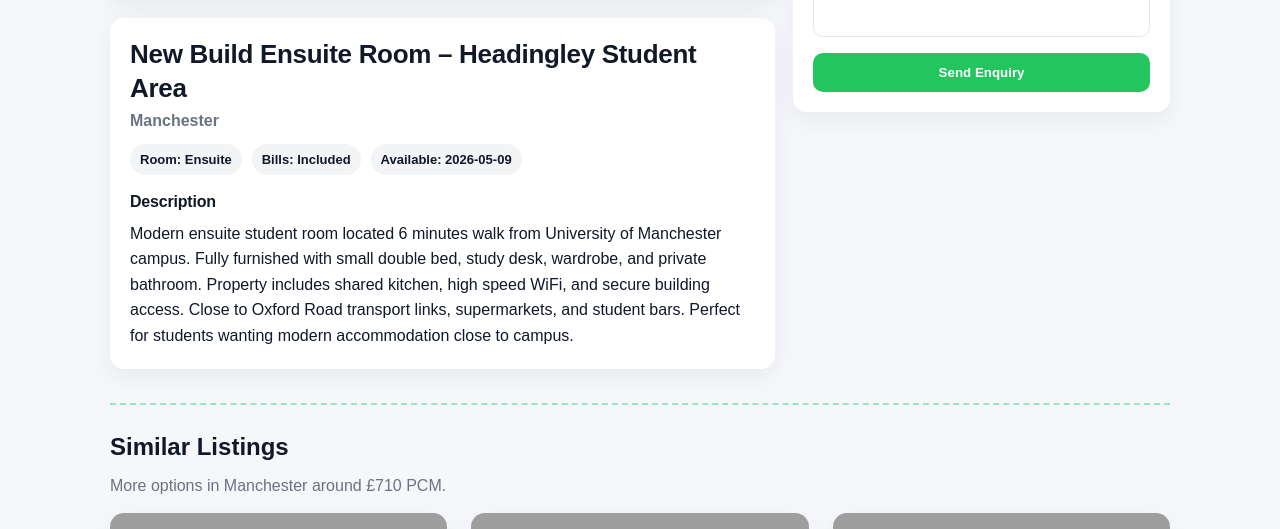
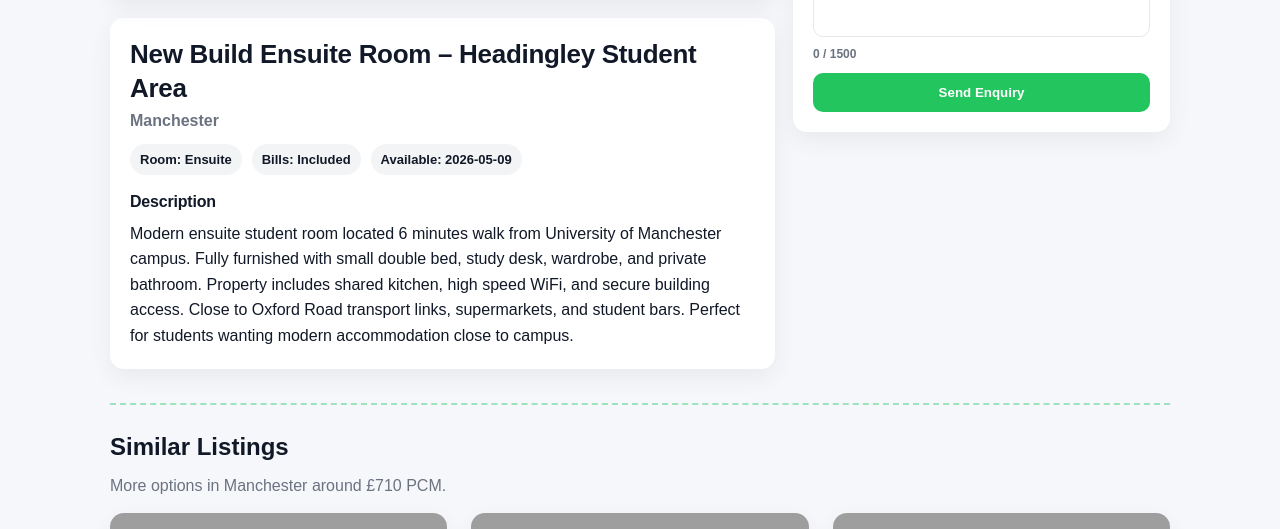
Before and after one commit to joehindle/certiliving-website, a Flask app: page /listings/5 in a window 1280 px wide. Shown: the part 465-994 px from the top of the page. Run offline with Flask 3, Linux system fonts and the light colour scheme; data comes from the database, SQL or seed files in the repository; both versions use the stored data as it was after the commit; parts of the project's set-up code (start-up, migrations or seed data) failed here and were passed over; grey boxes are pictures that could not be loaded.

Commit message:
Improve enquiry form UX with 1500-char limit and clearer counter guidance

```diff
--- a/app/listings.py
+++ b/app/listings.py
@@ -23,7 +23,7 @@ def _validate_enquiry_form(name, email, message):
         return "Message is required."
     if len(name) > 100:
         return "Name is too long."
-    if len(message) > 2000:
+    if len(message) > 1500:
         return "Message is too long."
     if not re.match(r"[^@]+@[^@]+\.[^@]+", email):
         return "Invalid email address."
@@ -332,6 +332,10 @@ def detail(listing_id):
                 _send_enquiry_email(listing, name, email, message)
                 flash("Enquiry sent!", "success")
             except Exception:
+                current_app.logger.exception(
+                    "Failed to send enquiry email for listing_id=%s",
+                    listing_id,
+                )
                 flash("Enquiry saved, but email notification failed.", "error")
             return redirect(url_for('listings.detail', listing_id=listing_id))
 
--- a/app/static/css/style.css
+++ b/app/static/css/style.css
@@ -629,6 +629,22 @@ main { flex: 1; }
 
 .field textarea { resize: none; }
 
+.char-counter {
+  display: block;
+  margin-top: 6px;
+  font-size: 12px;
+  font-weight: 600;
+  color: var(--muted);
+}
+
+.char-counter.is-warning {
+  color: #b45309;
+}
+
+.char-counter.is-danger {
+  color: #b91c1c;
+}
+
 @media (max-width: 900px) {
   .container {
     padding-top: 28px;
--- a/app/templates/listings/detail.html
+++ b/app/templates/listings/detail.html
@@ -55,7 +55,8 @@
 
         <label class="field">
           <span>Message</span>
-          <textarea name="message" rows="5" placeholder="Hi, is this still available? When can I view?" required></textarea>
+          <textarea name="message" rows="5" maxlength="1500" placeholder="Hi, is this still available? When can I view?" required data-enquiry-message></textarea>
+          <small class="char-counter" data-char-counter aria-live="polite">0 / 1500 (recommended 300-800)</small>
         </label>
 
         <button class="primary-btn" type="submit">Send Enquiry</button>
@@ -114,4 +115,33 @@
 {% endif %}
 </div>
 
+<script>
+(() => {
+  const messageInput = document.querySelector("[data-enquiry-message]");
+  const counter = document.querySelector("[data-char-counter]");
+  if (!messageInput || !counter) return;
+
+  const maxLength = 1500;
+
+  const updateCounter = () => {
+    if (messageInput.value.length > maxLength) {
+      messageInput.value = messageInput.value.slice(0, maxLength);
+    }
+
+    const length = messageInput.value.length;
+    counter.textContent = `${length} / ${maxLength}`;
+    counter.classList.remove("is-warning", "is-danger");
+
+    if (length >= maxLength) {
+      counter.classList.add("is-danger");
+    } else if (length >= 1300) {
+      counter.classList.add("is-warning");
+    }
+  };
+
+  messageInput.addEventListener("input", updateCounter);
+  updateCounter();
+})();
+</script>
+
 {% endblock %}
```
Also changed, not shown: instance/flaskr.sqlite.
